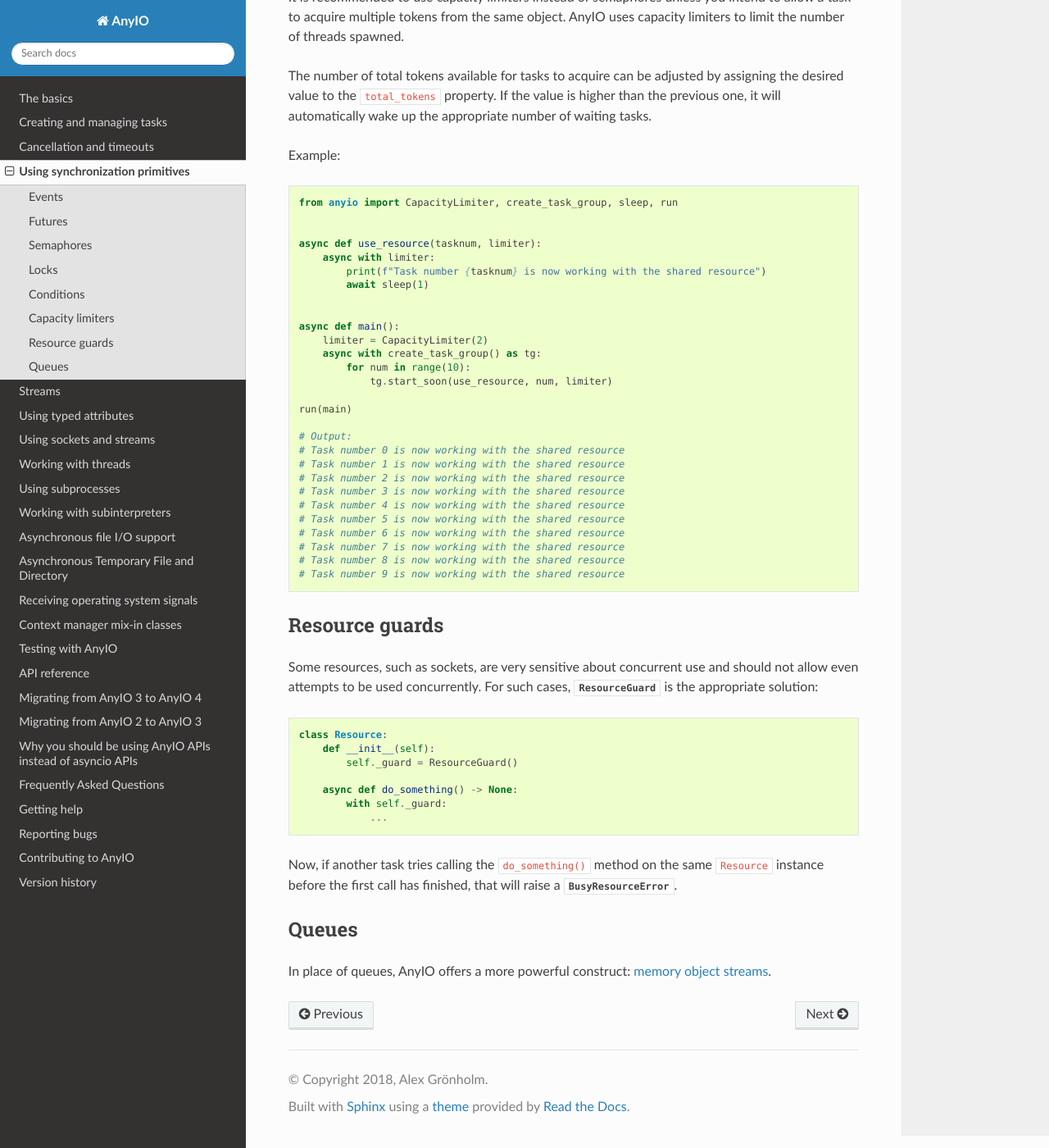
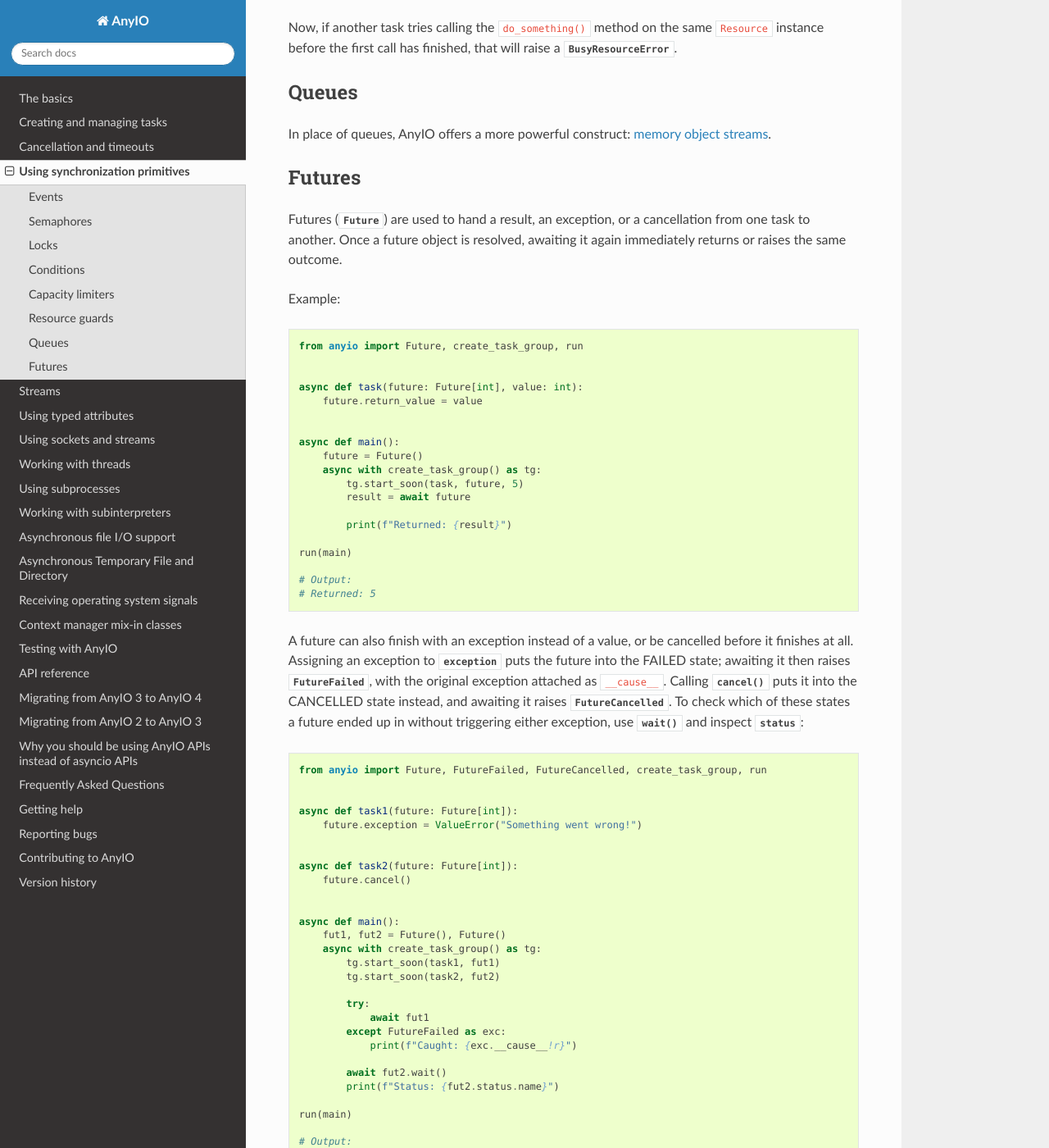
Before and after one commit to agronholm/anyio, a Sphinx documentation site: the page built from docs/synchronization.rst, in a window 1280 px wide and 1400 px high, scrolled down 4918 px. Shown: the whole window at 82% size. Built offline with Sphinx 7.4.7 and the Read the Docs theme 3.1.0, drawn with Linux system fonts in a browser that asks for light colours; the version number could not be read and is left out; some of the changed text lies outside the part shown.

Commit message:
update the docs

```diff
--- a/docs/synchronization.rst
+++ b/docs/synchronization.rst
@@ -303,3 +250,71 @@ Queues
 
 In place of queues, AnyIO offers a more powerful construct:
 :ref:`memory object streams <memory object streams>`.
+
+Futures
+-------
+
+Futures (:class:`Future`) are used to hand a result, an exception, or a cancellation from
+one task to another. Once a future object is resolved, awaiting it again immediately returns or
+raises the same outcome.
+
+Example::
+
+    from anyio import Future, create_task_group, run
+
+
+    async def task(future: Future[int], value: int):
+        future.return_value = value
+
+
+    async def main():
+        future = Future()
+        async with create_task_group() as tg:
+            tg.start_soon(task, future, 5)
+            result = await future
+
+            print(f"Returned: {result}")
+
+    run(main)
+
+    # Output:
+    # Returned: 5
+
+A future can also finish with an exception instead of a value, or be cancelled before
+it finishes at all. Assigning an exception to :attr:`~Future.exception` puts the future into the
+FAILED state; awaiting it then raises :exc:`FutureFailed`, with the original exception
+attached as ``__cause__``. Calling :meth:`~Future.cancel` puts it into the CANCELLED
+state instead, and awaiting it raises :exc:`FutureCancelled`. To check which of these
+states a future ended up in without triggering either exception, use :meth:`~Future.wait`
+and inspect :attr:`~Future.status`::
+
+    from anyio import Future, FutureFailed, FutureCancelled, create_task_group, run
+
+
+    async def task1(future: Future[int]):
+        future.exception = ValueError("Something went wrong!")
+
+
+    async def task2(future: Future[int]):
+        future.cancel()
+
+
+    async def main():
+        fut1, fut2 = Future(), Future()
+        async with create_task_group() as tg:
+            tg.start_soon(task1, fut1)
+            tg.start_soon(task2, fut2)
+
+            try:
+                await fut1
+            except FutureFailed as exc:
+                print(f"Caught: {exc.__cause__!r}")
+
+            await fut2.wait()
+            print(f"Status: {fut2.status.name}")
+
+    run(main)
+
+    # Output:
+    # Caught: ValueError('Something went wrong!')
+    # Status: CANCELLED
```
Also changed, not shown: other parts of docs/synchronization.rst (+0 -53 lines).
